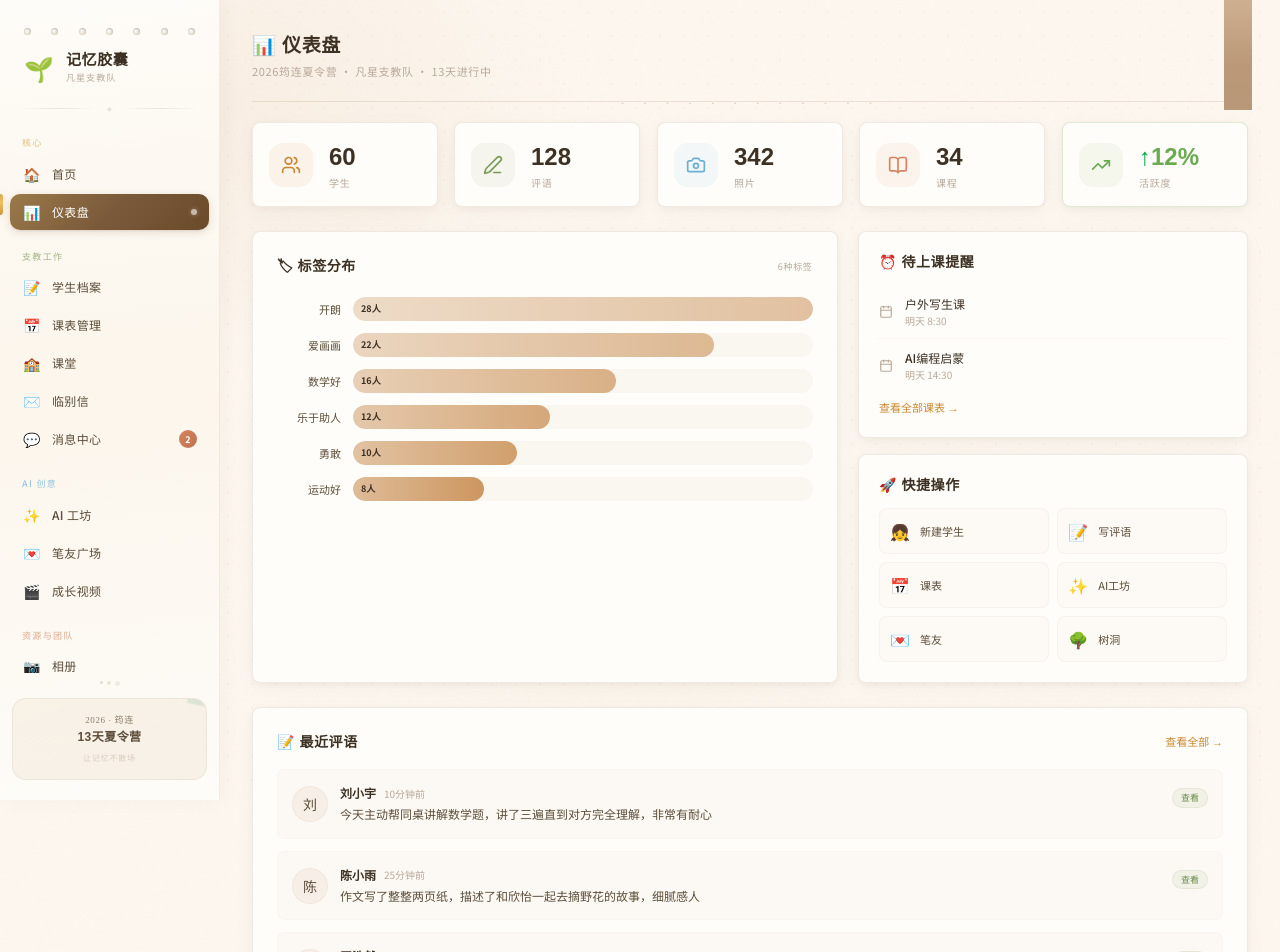
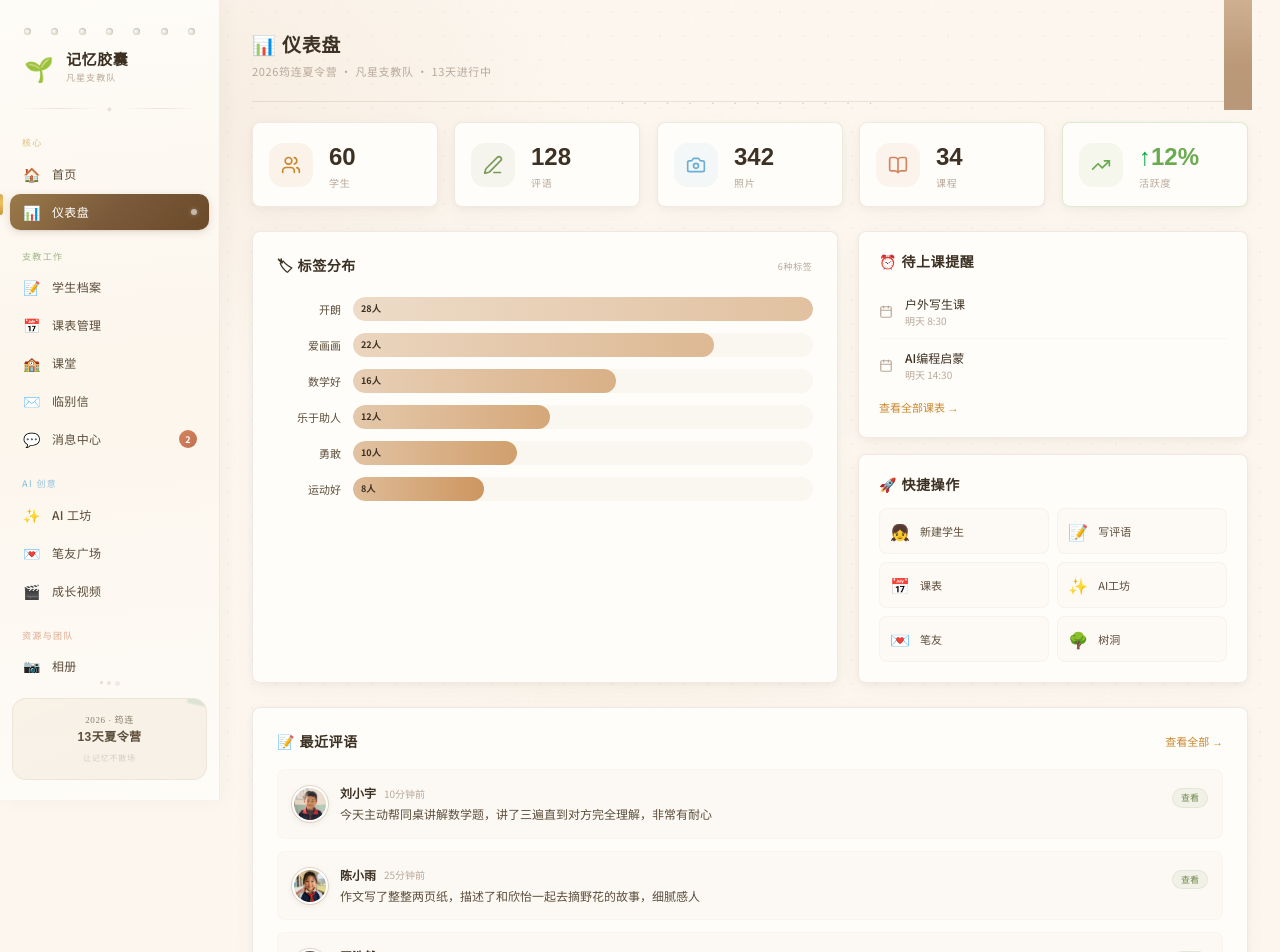
Before and after one commit to hhy1221/jiaoxue-capsule, a Next.js app: page /dashboard in a window 1280 px wide. Shown: the top 952 px of the page. Built offline with nearby package versions, Linux system fonts and the light colour scheme; a web font is replaced by a local one.

Commit message:
🐛 仪表盘最近评语 — 文字首字替换为学生真实照片头像

```diff
--- a/src/app/(dashboard)/dashboard/page.tsx
+++ b/src/app/(dashboard)/dashboard/page.tsx
@@ -1,5 +1,5 @@
 'use client'
-import { MOCK_DASHBOARD, MOCK_NOTIFICATIONS } from '@/lib/mock-data'
+import { MOCK_DASHBOARD, MOCK_NOTIFICATIONS, MOCK_STUDENTS } from '@/lib/mock-data'
 import Link from 'next/link'
 import { TrendingUp, Bell, Calendar, Users, BookOpen, Camera, PenLine, Sparkles } from 'lucide-react'
 import CountUp from '@/components/animations/CountUp'
@@ -114,7 +114,7 @@ export default function DashboardPage() {
       </div>
       <div className="space-y-3">
         {d.recentDiaries.map((rd,i)=>(<div key={i} className="flex items-start gap-3 p-3.5 rounded-md transition-colors hover:shadow-sm cursor-default" style={{background:'rgba(245,240,230,0.3)',border:'1px solid rgba(200,180,160,0.08)'}}>
-          <div className="w-9 h-9 rounded-full flex items-center justify-center text-sm flex-shrink-0 mt-0.5" style={{background:'rgba(200,160,120,0.1)',color:'var(--ink-soft)',border:'1.5px solid rgba(200,160,120,0.12)'}}>{rd.studentName[0]}</div>
+          {(() => { const stu = MOCK_STUDENTS.find(s => s.name === rd.studentName); return stu ? <div className="w-9 h-9 rounded-full overflow-hidden flex-shrink-0 mt-0.5" style={{boxShadow:'0 2px 6px rgba(100,70,40,0.1)',border:'2px solid #fff',outline:'1px solid rgba(180,150,120,0.35)'}}><img src={stu.photo} alt={stu.name} className="w-full h-full object-cover"/></div> : <div className="w-9 h-9 rounded-full flex items-center justify-center text-sm flex-shrink-0 mt-0.5" style={{background:'rgba(200,160,120,0.1)',color:'var(--ink-soft)',border:'1.5px solid rgba(200,160,120,0.12)'}}>{rd.studentName[0]}</div> })()}
           <div className="min-w-0 flex-1">
             <div className="flex items-center gap-2 mb-0.5"><span className="text-[12px] font-semibold text-[var(--ink)]">{rd.studentName}</span><span className="text-[10px]" style={{color:'var(--faded)'}}>{rd.timeAgo}</span></div>
             <p className="text-[12px] leading-relaxed line-clamp-2" style={{color:'var(--ink-soft)'}}>{rd.content}</p>
```
